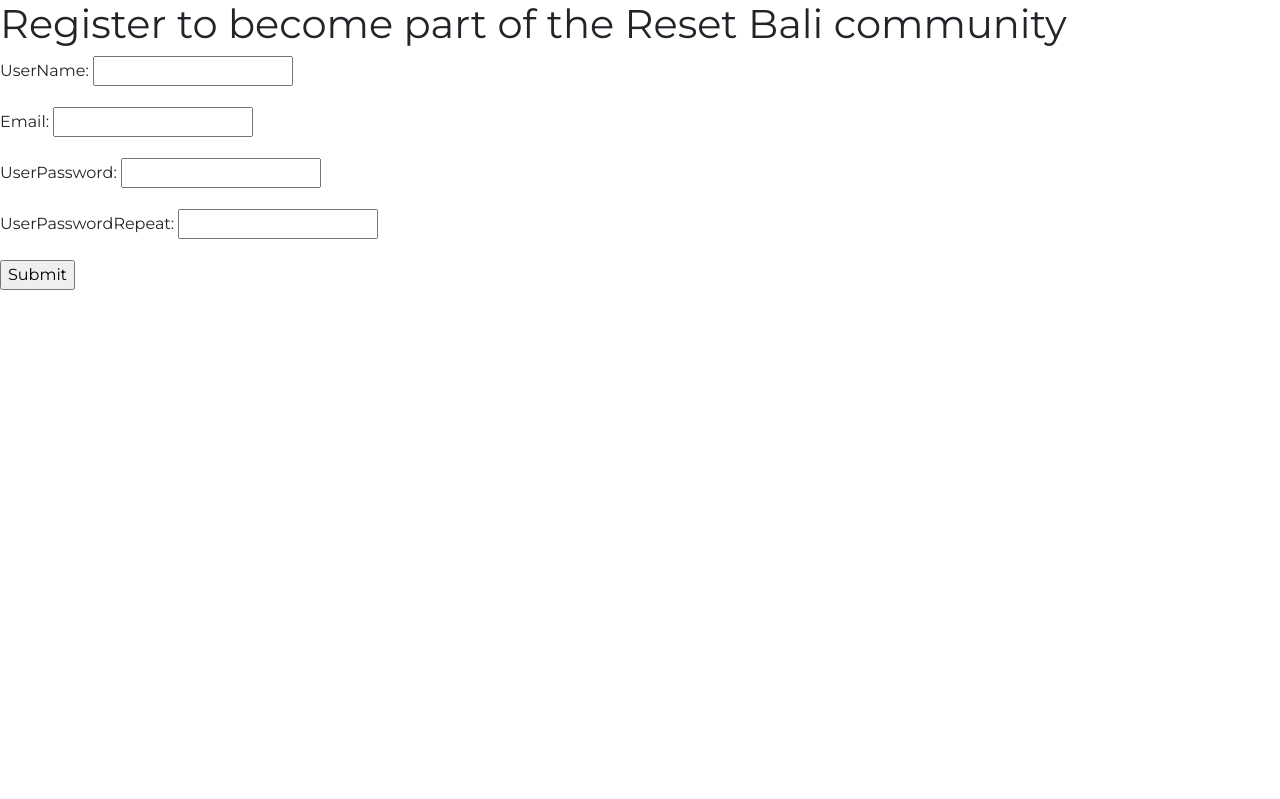
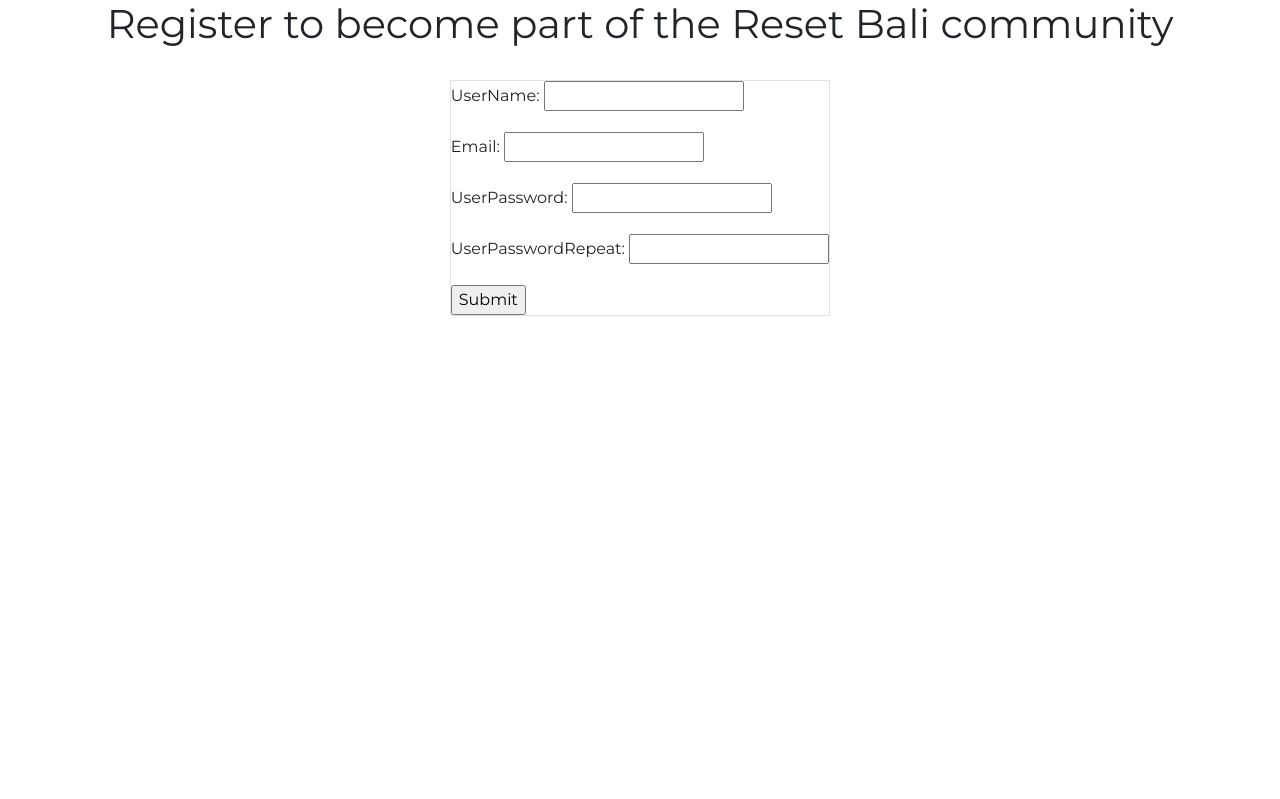
Before and after one commit to sarahob96/reset-bali, a Django app: a page that uses accounts/templates/accounts/registration.html in a window 1280 px wide. Shown: the top 799 px of the page. Run offline with Django 3.2, Linux system fonts and the light colour scheme; some libraries are stand-ins or nearby versions.

Commit message:
center registration form

```diff
--- a/accounts/templates/accounts/login.html
+++ b/accounts/templates/accounts/login.html
@@ -24,13 +24,12 @@
 
 </head>
 
-<body class="h-100">
+<body>
 
 
     <div class = "login-form">
     <h1 class="text-center"> Login here </h1>
 
-        <div>
             <div class = "align-items-center justify-content-center d-flex">
             <div class="form-login-container border m-4">
     <form action = "" method = "post" class="p-10" >
@@ -41,8 +40,9 @@
     </form>
     </div>
     </div>
+    </div>
 
-<footer>
+    <footer>
         <ul class="social-links list-unstyled text-center">
             <li>
                 <a href="https://www.instagram.com/?hl=en" target="_blank" rel="noopener"
--- a/accounts/templates/accounts/registration.html
+++ b/accounts/templates/accounts/registration.html
@@ -24,10 +24,14 @@
 
 </head>
 
-<body class="h-100">
+<body>
+
 
     <div class = "login-form">
-    <h1> Register to become part of the Reset Bali community  </h1>
+    <h1 class="text-center"> Register to become part of the Reset Bali community  </h1>
+
+    <div class = "align-items-center justify-content-center d-flex">
+        <div class="form-login-container border m-4">
 
     <form action = "" method = "post">
         {% csrf_token %}
@@ -36,7 +40,8 @@
         <input type = "submit" name = "Register now">
     </form>
     </div>
-   <footer>
+    </div>
+  </div>
 <footer>
         <ul class="social-links list-unstyled text-center">
             <li>
@@ -54,6 +59,6 @@
         </ul>
         <p class="copyright text-center"> &copy; 2022 Reset Bali</p>
     </footer>
-   </footer>
+
 </body>
 </html>
--- a/static/css/base.css
+++ b/static/css/base.css
@@ -2,6 +2,7 @@
     margin:0;
     padding:0;
     font-family: Montserrat, sans-serif;
+    height:100vh;
 
 }
 ul{
@@ -135,6 +136,7 @@
 }
 
 .login-form{
+
     height: 100vh;
     object-fit: contain;
 }
```
